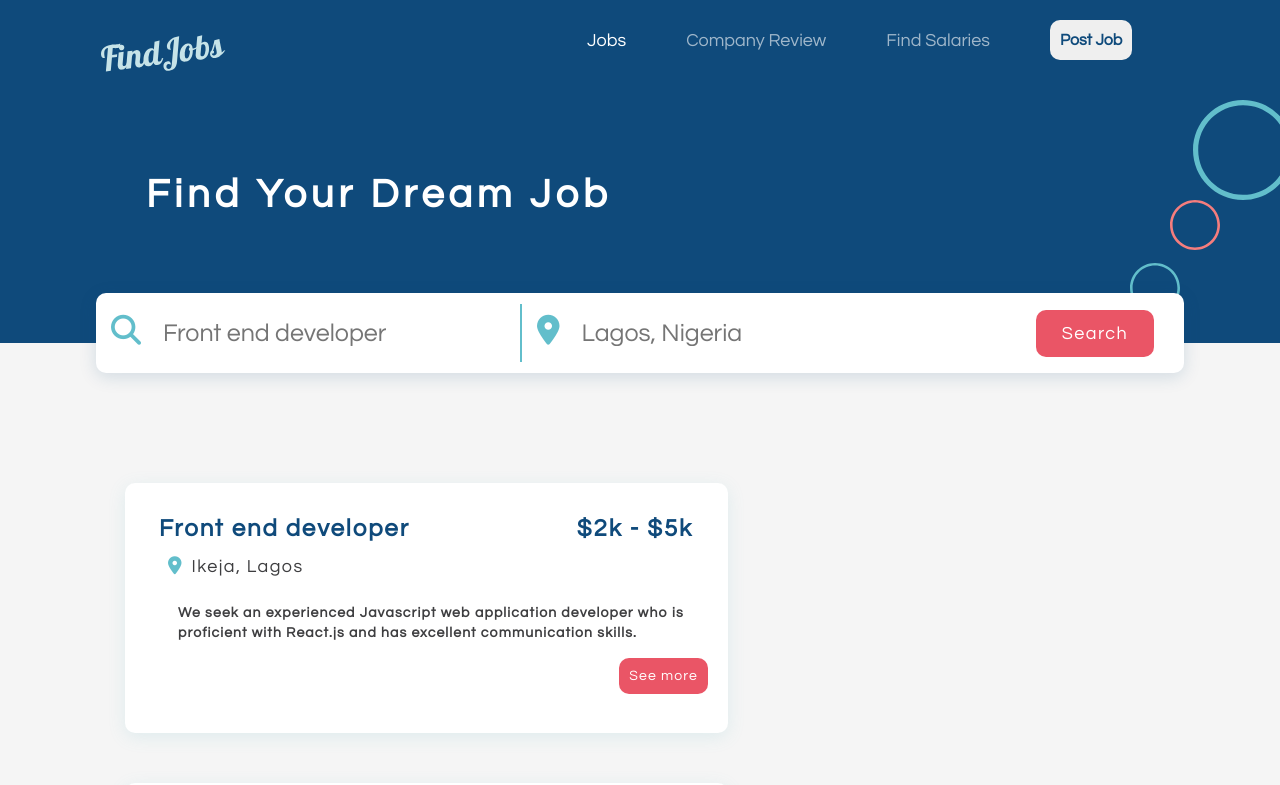
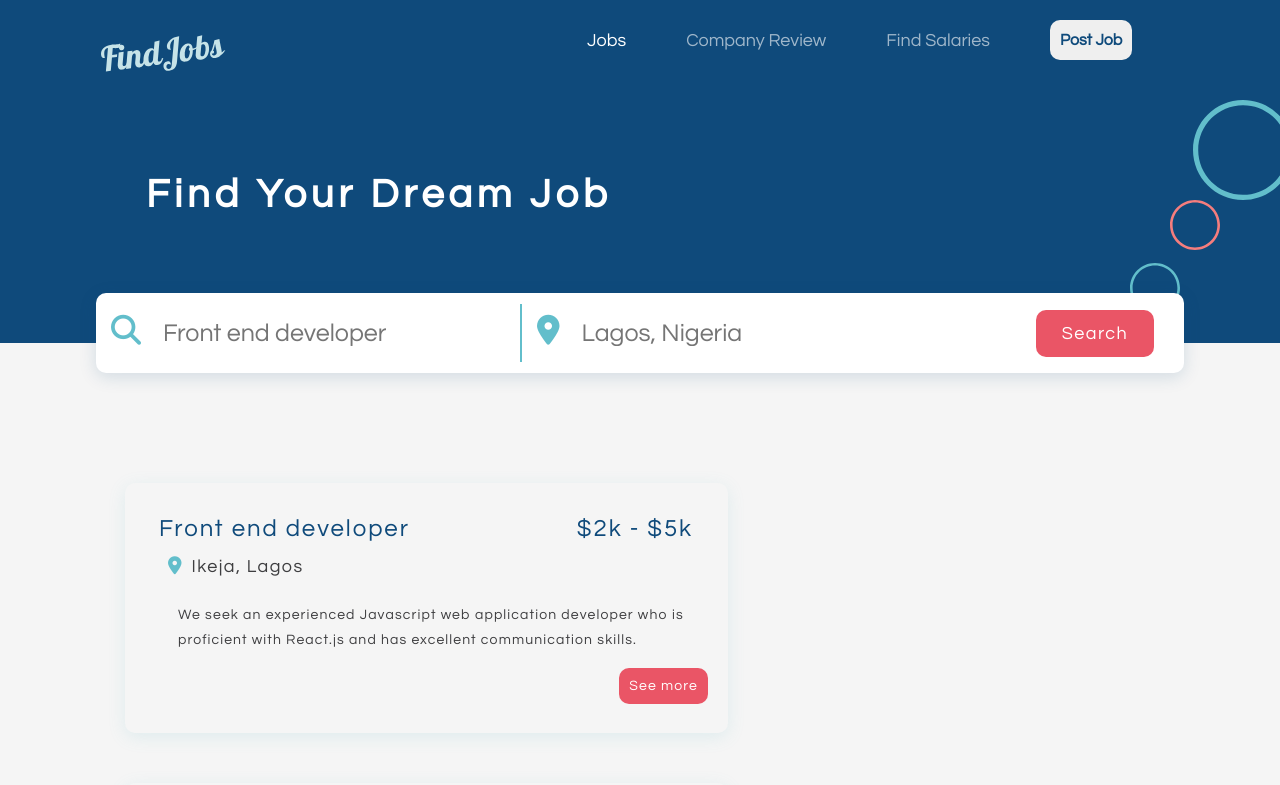
Before and after one commit to phantware/Tedbree-Assessmen, a React (Create React App) app: page / in a window 1280 px wide. Shown: the top 785 px of the page. Built offline with nearby package versions, Linux system fonts and the light colour scheme.

Commit message:
color condition for background and font

```diff
--- a/src/components/jobs/JobDescription.jsx
+++ b/src/components/jobs/JobDescription.jsx
@@ -1,7 +1,7 @@
 import React from 'react'
 import './jobdescription.css'
 
-const JobDescription = ({ data, setId, setDisplay }) => {
+const JobDescription = ({ data, setId, setDisplay, index }) => {
   const { id, title, price, location, description } = data
 
   const setShow = (id) => {
@@ -10,19 +10,32 @@ const JobDescription = ({ data, setId, setDisplay }) => {
   }
   return (
     <div className='jd-main'>
-      <div className='jd-container'>
+      <div className={`${index === id ? 'active-card' : ''} jd-container`}>
         <div className='jd-header'>
-          <h1 className='jd-desc'>{title}</h1>
-          <h3 className='jd-salary'>{price}</h3>
+          <h1 className={`${index === id ? 'active-color' : ''} jd-desc`}>
+            {title}
+          </h1>
+          <h3 className={`${index === id ? 'active-color' : ''} jd-salary`}>
+            {price}
+          </h3>
         </div>
         <div className='jd-location'>
           <span>
             <i className='fas fa-map-marker-alt icon2' />
           </span>
-          <span className='jd-locations'>{location}</span>
+          <span
+            className={`${index === id ? 'active-color' : ''} jd-locations`}
+          >
+            {location}
+          </span>
         </div>
-        <h4 className='jd-detail'>{description}</h4>
-        <button className='jd-btn' onClick={() => setShow(id)}>
+        <h4 className={`${index === id ? 'active-color' : ''} jd-detail`}>
+          {description}
+        </h4>
+        <button
+          className={`${index === id ? 'active-btn' : ''} jd-btn`}
+          onClick={() => setShow(id)}
+        >
           See more
         </button>
       </div>
--- a/src/components/jobs/jobdescription.css
+++ b/src/components/jobs/jobdescription.css
@@ -3,7 +3,6 @@
 }
 
 .jd-container {
-  background: #ffffff;
   box-shadow: 0px 4px 17px rgba(98, 190, 203, 0.15);
   border-radius: 10px;
   width: 603px;
@@ -16,6 +15,7 @@
 }
 .jd-desc {
   font-size: 24px;
+  font-weight: 300;
   line-height: 28px;
   letter-spacing: 0.08em;
   padding: 32px 0 7px 34px;
@@ -23,6 +23,7 @@
 }
 .jd-salary {
   font-size: 24px;
+  font-weight: 300;
   line-height: 28px;
   letter-spacing: 0.08em;
   color: #0f4a7b;
@@ -41,7 +42,8 @@
 }
 .jd-detail {
   font-size: 14px;
-  line-height: 20px;
+  font-weight: 300;
+  line-height: 25px;
   letter-spacing: 0.08em;
   margin-top: 18px;
   margin-left: 53px;
@@ -61,3 +63,15 @@
   border: 0px;
   cursor: pointer;
 }
+
+.active-card {
+  background: #0f4a7b;
+  color: #fff;
+}
+.active-color {
+  color: #fff;
+}
+.active-btn {
+  background: #ffffff;
+  color: #ea5566;
+}
--- a/src/pages/home/Home.js
+++ b/src/pages/home/Home.js
@@ -8,12 +8,18 @@ import { useState } from 'react'
 const Home = () => {
   const [display, setDisplay] = useState(false)
   const [id, setId] = useState('')
+
   return (
     <div className='home'>
       <div className='home-left'>
         {data.map((jd) => {
           return (
-            <JobDescription data={jd} setId={setId} setDisplay={setDisplay} />
+            <JobDescription
+              data={jd}
+              setId={setId}
+              setDisplay={setDisplay}
+              index={id}
+            />
           )
         })}
       </div>
```
